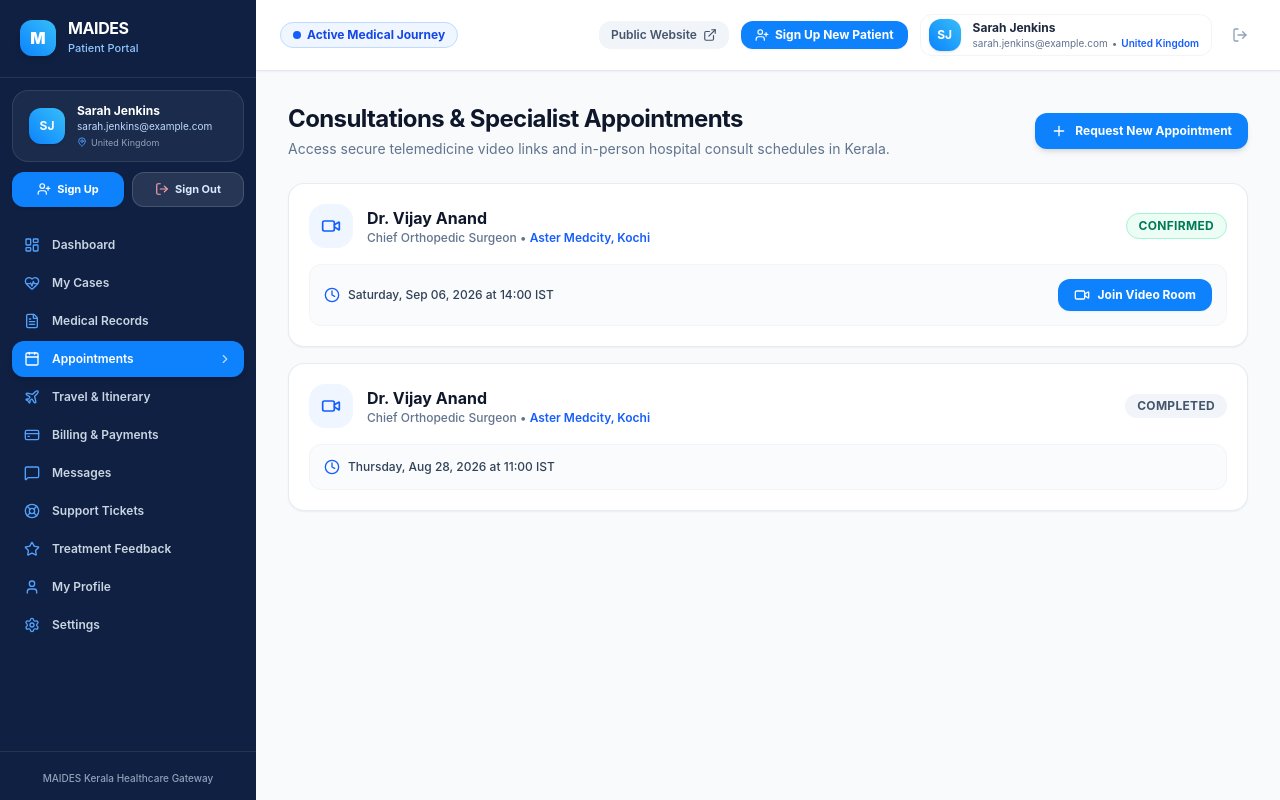
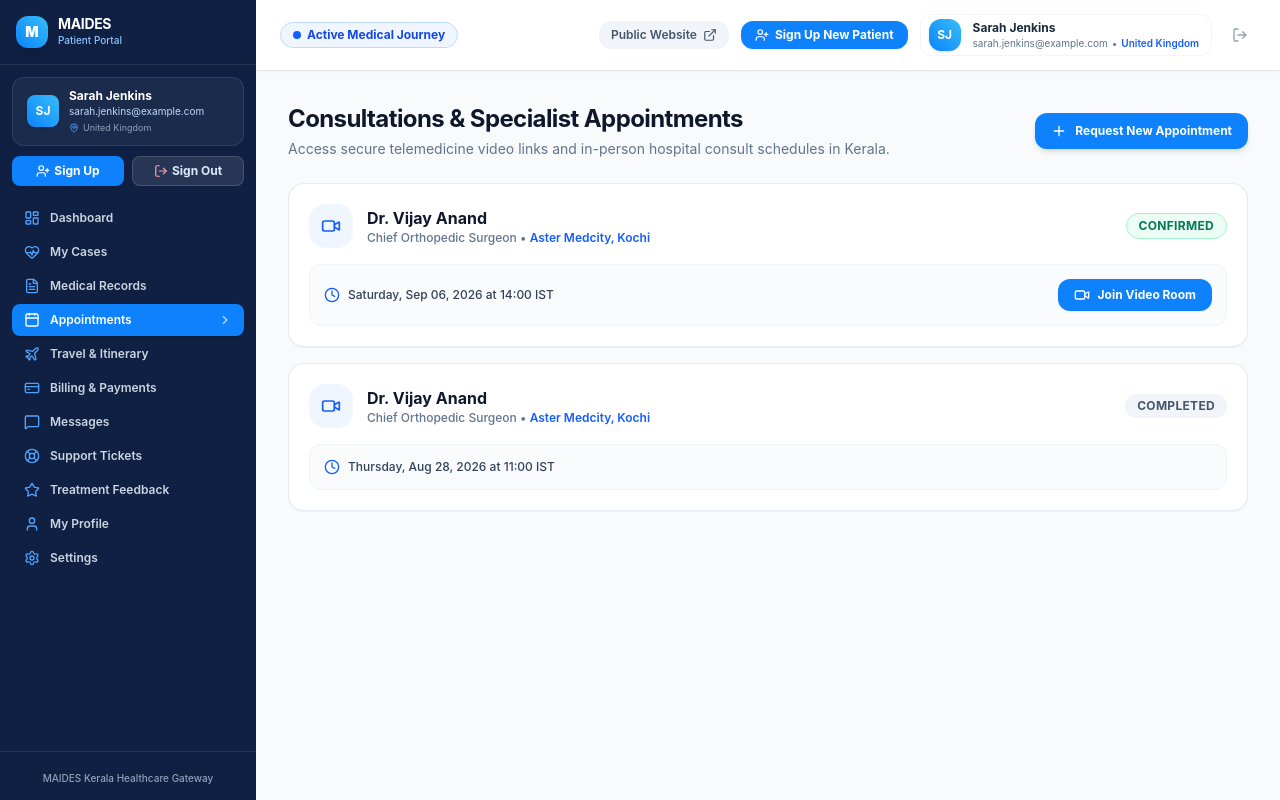
Before and after one commit to aleenashinto/MEDICAL-TOURISM, a Next.js app in the folder vitalis-web/: page /patient/appointments in a window 1280 px wide. Built offline with nearby package versions, Linux system fonts and the light colour scheme.

Commit message:
fix(patient): optimize sidebar hierarchy with immediate top action bar for Sign Up and Sign Out

```diff
--- a/vitalis-web/src/app/patient/layout.tsx
+++ b/vitalis-web/src/app/patient/layout.tsx
@@ -20,7 +20,6 @@ import {
   X,
   ExternalLink,
   ChevronRight,
-  Mail,
   MapPin,
   UserPlus
 } from "lucide-react";
@@ -40,7 +39,6 @@ export default function PatientLayout({
   });
 
   useEffect(() => {
-    // Read registered user info if stored in localStorage, otherwise use default
     if (typeof window !== "undefined") {
       const storedName = localStorage.getItem("maides_user_name");
       const storedEmail = localStorage.getItem("maides_user_email");
@@ -90,7 +88,7 @@ export default function PatientLayout({
         <div className="flex items-center gap-2">
           <Link
             href="/auth/register"
-            className="px-2.5 py-1.5 rounded-lg bg-[#0E82FD] hover:bg-blue-600 text-white font-bold text-[11px] shadow-sm flex items-center gap-1"
+            className="px-3 py-1.5 rounded-lg bg-[#0E82FD] hover:bg-blue-600 text-white font-bold text-xs shadow-sm flex items-center gap-1"
           >
             <UserPlus className="w-3.5 h-3.5" />
             <span>Sign Up</span>
@@ -119,16 +117,16 @@ export default function PatientLayout({
           mobileDrawerOpen ? "translate-x-0 shadow-2xl" : "-translate-x-full"
         }`}
       >
-        <div>
+        <div className="flex flex-col h-full">
           {/* Header Brand */}
-          <div className="p-5 border-b border-slate-700/60 flex items-center justify-between">
-            <Link href="/patient/dashboard" className="flex items-center gap-3">
-              <div className="w-9 h-9 rounded-xl bg-gradient-to-tr from-[#0E82FD] to-[#38BDF8] flex items-center justify-center text-white font-black shadow-md">
+          <div className="p-4 border-b border-slate-700/60 flex items-center justify-between">
+            <Link href="/patient/dashboard" className="flex items-center gap-2.5">
+              <div className="w-8 h-8 rounded-xl bg-gradient-to-tr from-[#0E82FD] to-[#38BDF8] flex items-center justify-center text-white font-black shadow-md text-sm">
                 M
               </div>
               <div>
-                <div className="font-bold text-base leading-none tracking-tight">MAIDES</div>
-                <div className="text-[11px] text-blue-300 font-medium mt-1">Patient Portal</div>
+                <div className="font-bold text-sm leading-none tracking-tight">MAIDES</div>
+                <div className="text-[10px] text-blue-300 font-medium mt-0.5">Patient Portal</div>
               </div>
             </Link>
             <button
@@ -140,8 +138,8 @@ export default function PatientLayout({
           </div>
 
           {/* User Profile Card */}
-          <div className="px-4 py-3 mx-3 mt-3 bg-white/5 border border-white/10 rounded-2xl flex items-center gap-3">
-            <div className="w-9 h-9 rounded-xl bg-gradient-to-tr from-[#0E82FD] to-[#38BDF8] text-white font-bold flex items-center justify-center text-xs shadow-sm shrink-0">
+          <div className="px-3.5 py-2.5 mx-3 mt-3 bg-white/5 border border-white/10 rounded-xl flex items-center gap-2.5">
+            <div className="w-8 h-8 rounded-lg bg-gradient-to-tr from-[#0E82FD] to-[#38BDF8] text-white font-bold flex items-center justify-center text-xs shadow-sm shrink-0">
               {user.initials}
             </div>
             <div className="min-w-0 flex-1">
@@ -154,12 +152,12 @@ export default function PatientLayout({
             </div>
           </div>
 
-          {/* Quick Action Buttons (Prominently at the top of Sidebar) */}
-          <div className="grid grid-cols-2 gap-2 mx-3 mt-2.5 mb-2">
+          {/* Direct Top Action Buttons */}
+          <div className="grid grid-cols-2 gap-2 mx-3 mt-2.5 mb-1">
             <Link
               href="/auth/register"
               onClick={() => setMobileDrawerOpen(false)}
-              className="flex items-center justify-center gap-1.5 py-2 px-2 rounded-xl bg-[#0E82FD] hover:bg-blue-600 text-white font-bold text-[11px] shadow-sm transition-all text-center"
+              className="flex items-center justify-center gap-1 py-1.5 px-2 rounded-lg bg-[#0E82FD] hover:bg-blue-600 text-white font-bold text-xs shadow-sm transition-all text-center"
             >
               <UserPlus className="w-3.5 h-3.5" />
               <span>Sign Up</span>
@@ -167,14 +165,15 @@ export default function PatientLayout({
             <Link
               href="/auth/login"
               onClick={() => setMobileDrawerOpen(false)}
-              className="flex items-center justify-center gap-1.5 py-2 px-2 rounded-xl bg-white/10 hover:bg-white/20 text-blue-100 font-bold text-[11px] border border-white/15 transition-all text-center"
+              className="flex items-center justify-center gap-1 py-1.5 px-2 rounded-lg bg-white/10 hover:bg-white/20 text-blue-100 font-bold text-xs border border-white/15 transition-all text-center"
             >
               <LogOut className="w-3.5 h-3.5 text-rose-300" />
               <span>Sign Out</span>
             </Link>
           </div>
 
-          <nav className="p-3 space-y-0.5 max-h-[calc(100vh-270px)] overflow-y-auto">
+          {/* Scrollable Navigation */}
+          <nav className="p-3 space-y-0.5 flex-1 overflow-y-auto">
             {navItems.map((item) => {
               const Icon = item.icon;
               const isActive = pathname === item.href || (item.href !== "/patient/dashboard" && pathname.startsWith(item.href));
@@ -183,13 +182,13 @@ export default function PatientLayout({
                   key={item.name}
                   href={item.href}
                   onClick={() => setMobileDrawerOpen(false)}
-                  className={`flex items-center justify-between px-3 py-2.5 rounded-xl text-xs font-semibold transition-all ${
+                  className={`flex items-center justify-between px-3 py-2 rounded-lg text-xs font-semibold transition-all ${
                     isActive
-                      ? "bg-[#0E82FD] text-white shadow-md font-bold"
+                      ? "bg-[#0E82FD] text-white shadow-sm font-bold"
                       : "text-slate-300 hover:text-white hover:bg-white/10"
                   }`}
                 >
-                  <div className="flex items-center gap-3">
+                  <div className="flex items-center gap-2.5">
                     <Icon className={`w-4 h-4 ${isActive ? "text-white" : "text-blue-400"}`} />
                     <span>{item.name}</span>
                   </div>
```
